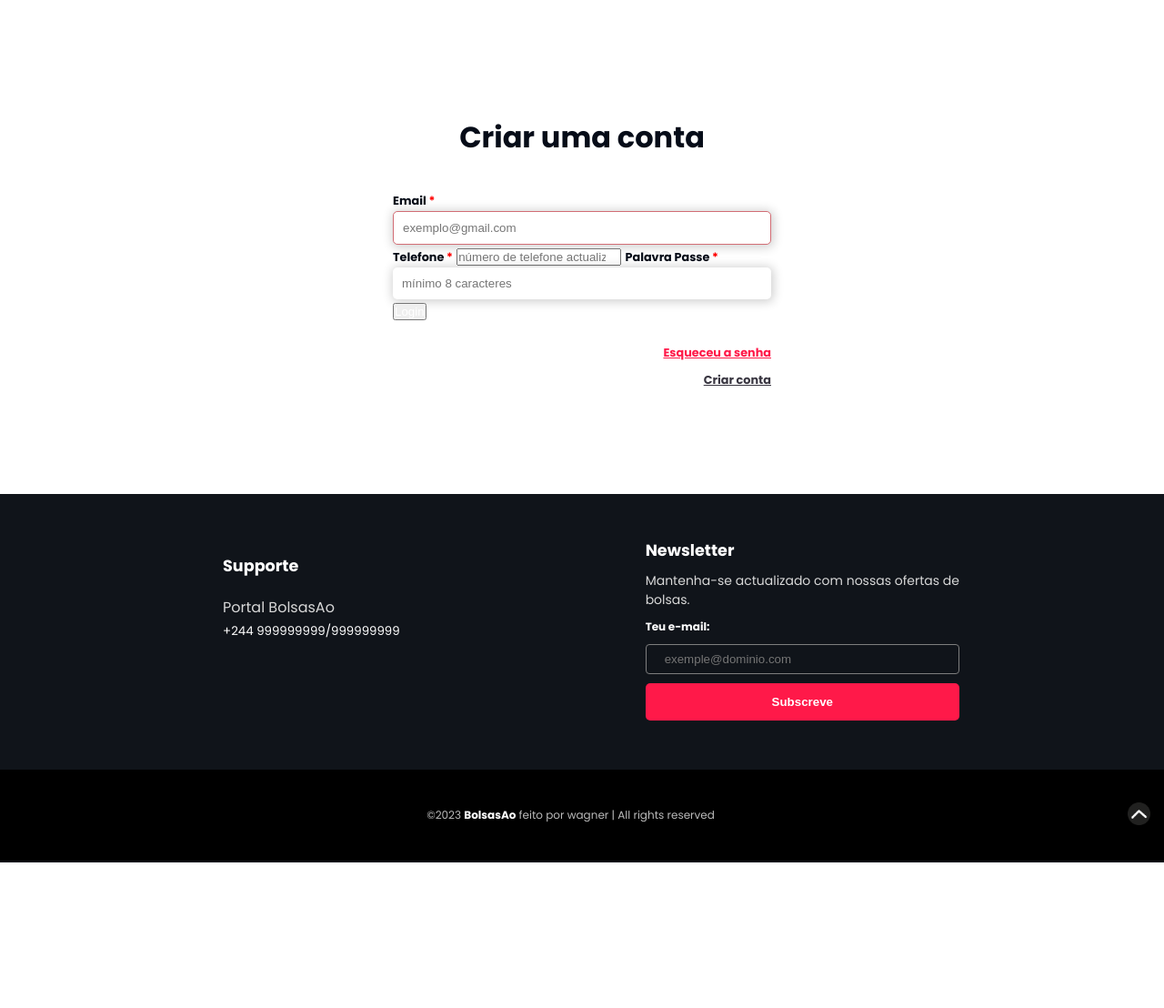
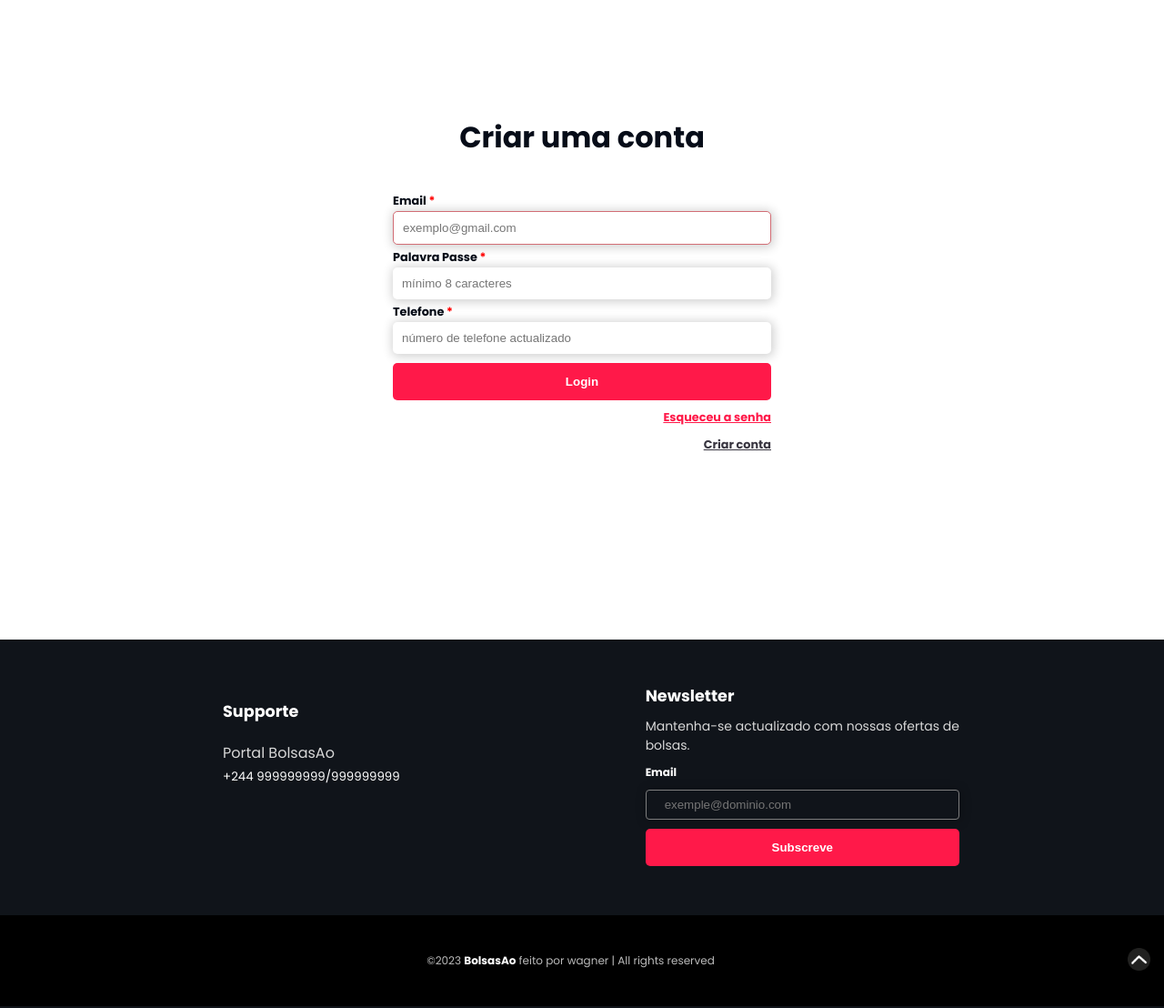
Before and after one commit to wagnerpedroo/bolsasAo, a PHP site: page /cadastro.html in a window 1280 px wide. Shown: the part 621-1729 px from the top of the page at 91% size. Before the commit the page ends 1569 px from the top, so only its background shows below. Run offline with PHP 8.4, Linux system fonts and the light colour scheme.

Commit message:
estável

```diff
--- a/assets/css/cadastro-form-section.css
+++ b/assets/css/cadastro-form-section.css
@@ -7,40 +7,40 @@
     --color6: #ff1949;
   }
 
-  section#form {
+#form-section {
     width: 100%;
     display: flex;
     align-items: center;
     /* justify-content: center; */
     flex-direction: column;
-    padding: 8rem 0 20rem 0;
+    padding: 8rem 0 30rem 0;
     height: 420.703px;
     /* background-color: rgb(64, 255, 143); */
   }
 
-  section#form > h1 {
+  section#form-section > h1 {
     font-size: 2em;
     color: var(--color1);
   }
 
-  section#form > h1 + form {
+  .form {
     width: 30rem;
     /* background-color: #23262c; */
     padding: 2rem;
   }
 
-  section#form > h1 + form label[for="emailtxt"], section#form > h1 + form label[for="senhatxt"] {
+  .form__label {
     font-size: .8em;
     color: var(--color1);
     font-weight: bolder;
   }
 
-  section#form > h1 + form > label[for="emailtxt"]::after, section#form > h1 + form > label[for="senhatxt"]::after {
+  .form__label::after {
     content: ' *';
     color: red;
   }
 
-  section#form > form > input[type="email"], form > input[type="password"] {
+  .form__input {
     border: none;
     outline: none;
     box-shadow: 1px 1px 11px 2px rgba(0, 0, 0, 0.185);
@@ -51,13 +51,12 @@
     transition: border .2s ease-in;
   }
 
-  section#form > h1  + form > label + br + input[type="email"]:focus,
-  section#form > h1  + form > label + br + input[type="email"] + label + input[type="password"]:focus {
+  .form__input:focus {
     transition: border .2s ease-in;
     border: 1px solid var(--color4);
   }
 
-  section#form > h1  + form > label + br + input[type="email"] + label + input[type="password"] + input[type="submit"] {
+  .form__submit-buttom {
     width: 100%;
     background-color: #ff1949;
     padding: 13px 20px;
@@ -72,12 +71,12 @@
     margin: 10px 0;
   }
 
-  section#form > h1  + form > label + br + input[type="email"] + label + input[type="password"] + input[type="submit"]:hover {
+  .form__submit-buttom:hover {
     background-color: aqua;
       transition: background-color 0.3s;
   }
 
-  .links {
+  .form__links {
     /* background-color: #2c3447; */
     height: auto;
     width: 100%;
--- a/cadastro.html
+++ b/cadastro.html
@@ -98,7 +98,7 @@
     </nav>
     <!-- Fim Navbar -->
 
-    <!-- Section  -->
+    <!-- banner Section  -->
     <section class="banner">
       <div class="slider-content">
         <div class="slide-box first">
@@ -118,11 +118,11 @@
     <!-- Fim Section  -->
 
     <!-- form section -->
-    <section id="form">
+    <section id="form-section">
       <h1>Criar uma conta</h1>
 
-      <form action="formhandle.php" method="post">
-        <label for="emailtxt">Email</label><br />
+      <form action="formhandle.php" method="post" class="form">
+        <label for="emailtxt" class="form__label">Email</label><br />
 
         <input
           type="email"
@@ -131,10 +131,22 @@
           placeholder="exemplo@gmail.com"
           autofocus
           autocomplete="email"
-          required
+          required class="form__input"
         />
 
-        <label for="senhatxt">Telefone</label>
+        <label for="senhatxt" class="form__label">Palavra Passe</label>
+
+        <input
+          type="password"
+          name="senhatxt"
+          id="senhatxt"
+          minlength="8"
+          autocomplete="current-password"
+          placeholder="mínimo 8 caracteres"
+          required class="form__input"
+        />
+
+        <label for="senhatxt" class="form__label">Telefone</label>
 
         <input
           type="number"
@@ -143,30 +155,12 @@
           minlength="8"
           autocomplete="cc-number"
           placeholder="número de telefone actualizado"
-          required
+          required class="form__input"
         />
 
-        <label for="senhatxt">Palavra Passe</label>
+        <input type="submit" value="Login" class="form__submit-buttom" />
 
-        <input
-          type="password"
-          name="senhatxt"
-          id="senhatxt"
-          minlength="8"
-          autocomplete="current-password"
-          placeholder="mínimo 8 caracteres"
-          required
-        />
-
-        <input type="submit" value="Login" />
-
-        <div class="aditional-link">
-          <a href="recuperar-senha.html" rel="next" target="_blank"
-            >Esqueceu a senha</a
-          >
-          <a href="criar-conta.html" rel="next" target="_blank">Criar conta</a>
-        </div>
-        <div class="links">
+        <div class="form__links">
           <a
             href="recuperar-senha.php"
             rel="next"
@@ -204,13 +198,13 @@
               bolsas.
             </p>
             <form action="newsletter.php" method="POST">
-              <label for="email">Teu e-mail:</label>
+              <label for="email">Email</label>
               <input
                 type="email"
                 name="email"
                 id="email"
                 placeholder="exemple@dominio.com"
-                required
+                required class="form__input"
               />
               <input type="submit" value="Subscreve" />
             </form>
```
Also changed, not shown: assets/css/login-form-section.css (+11 -12 lines), login.html (+9 -15 lines).
